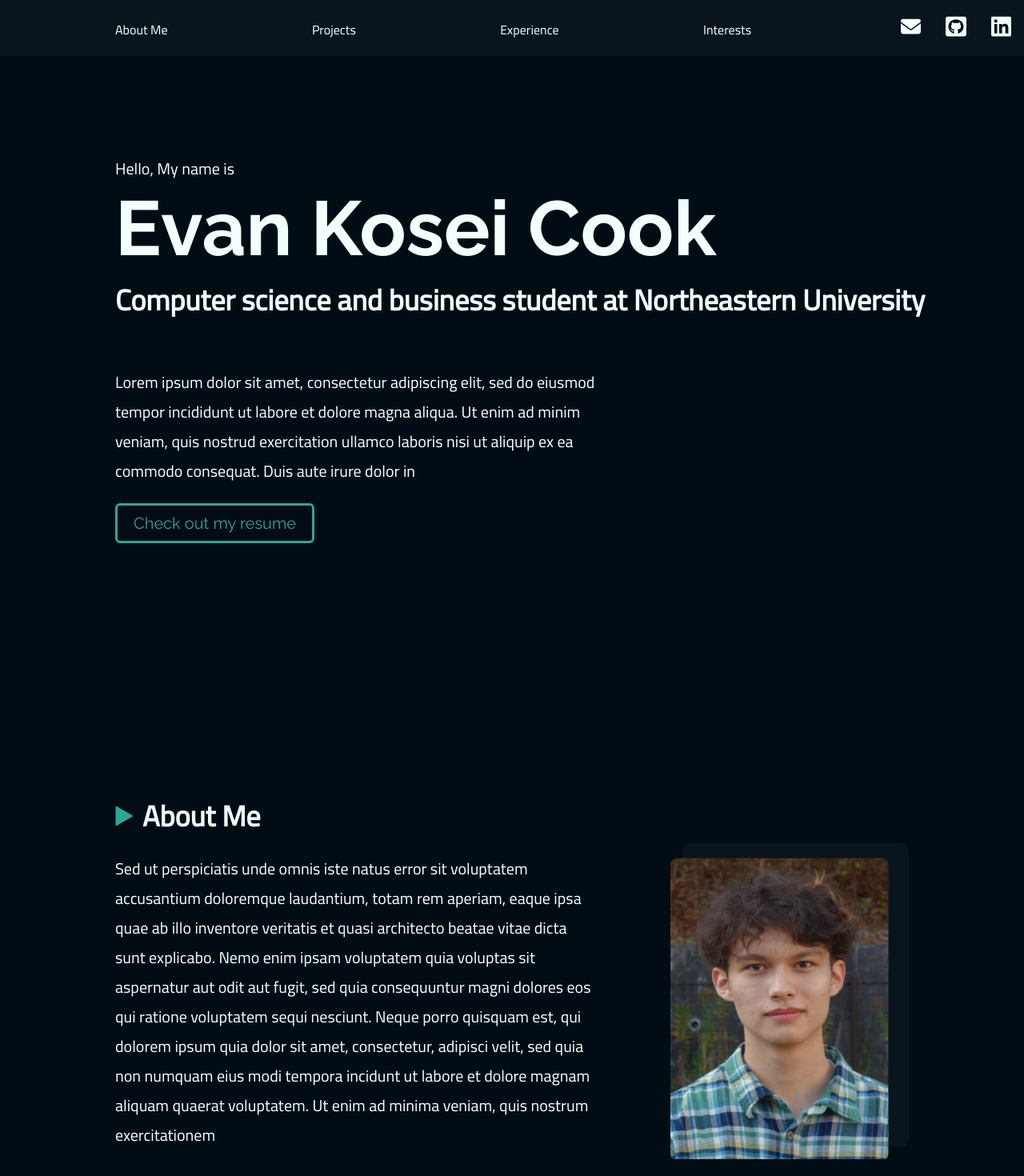
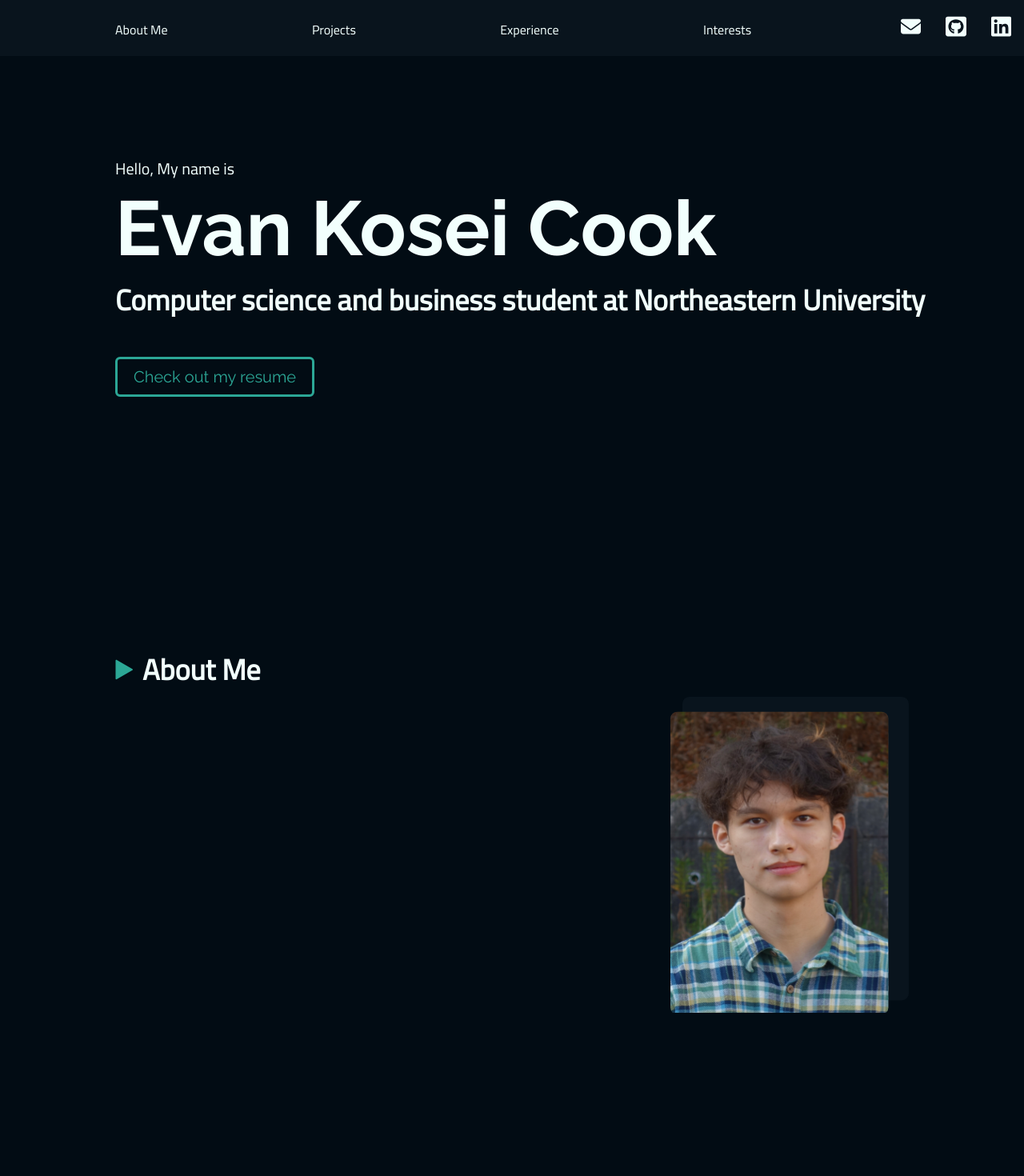
Before and after one commit to evankcook/PersonalWebsite, a React (Create React App) app: page / in a window 1280 px wide. Shown: the top 1470 px of the page at 80% size. Built offline with nearby package versions, Linux system fonts and the light colour scheme.

Commit message:
add descriptions

```diff
--- a/src/App.js
+++ b/src/App.js
@@ -85,12 +85,7 @@ function App() {
         <h3>
           Computer science and business student at Northeastern University
         </h3>
-        <p className="resume-text">
-          Lorem ipsum dolor sit amet, consectetur adipiscing elit, sed do
-          eiusmod tempor incididunt ut labore et dolore magna aliqua. Ut enim ad
-          minim veniam, quis nostrud exercitation ullamco laboris nisi ut
-          aliquip ex ea commodo consequat. Duis aute irure dolor in
-        </p>
+        <p className="resume-text"></p>
         <Button
           link="./Resume_ Evan Kosei Cook_1_26.pdf"
           text="Check out my resume"
@@ -98,18 +93,7 @@ function App() {
       </div>
       <Section id="about-me" title="About Me">
         <div className="content-container">
-          <p className="about-me-text">
-            Sed ut perspiciatis unde omnis iste natus error sit voluptatem
-            accusantium doloremque laudantium, totam rem aperiam, eaque ipsa
-            quae ab illo inventore veritatis et quasi architecto beatae vitae
-            dicta sunt explicabo. Nemo enim ipsam voluptatem quia voluptas sit
-            aspernatur aut odit aut fugit, sed quia consequuntur magni dolores
-            eos qui ratione voluptatem sequi nesciunt. Neque porro quisquam est,
-            qui dolorem ipsum quia dolor sit amet, consectetur, adipisci velit,
-            sed quia non numquam eius modi tempora incidunt ut labore et dolore
-            magnam aliquam quaerat voluptatem. Ut enim ad minima veniam, quis
-            nostrum exercitationem
-          </p>
+          <p className="about-me-text"></p>
           <img
             src="images/personal-photo.svg"
             alt="Evan Kosei Cook"
```
